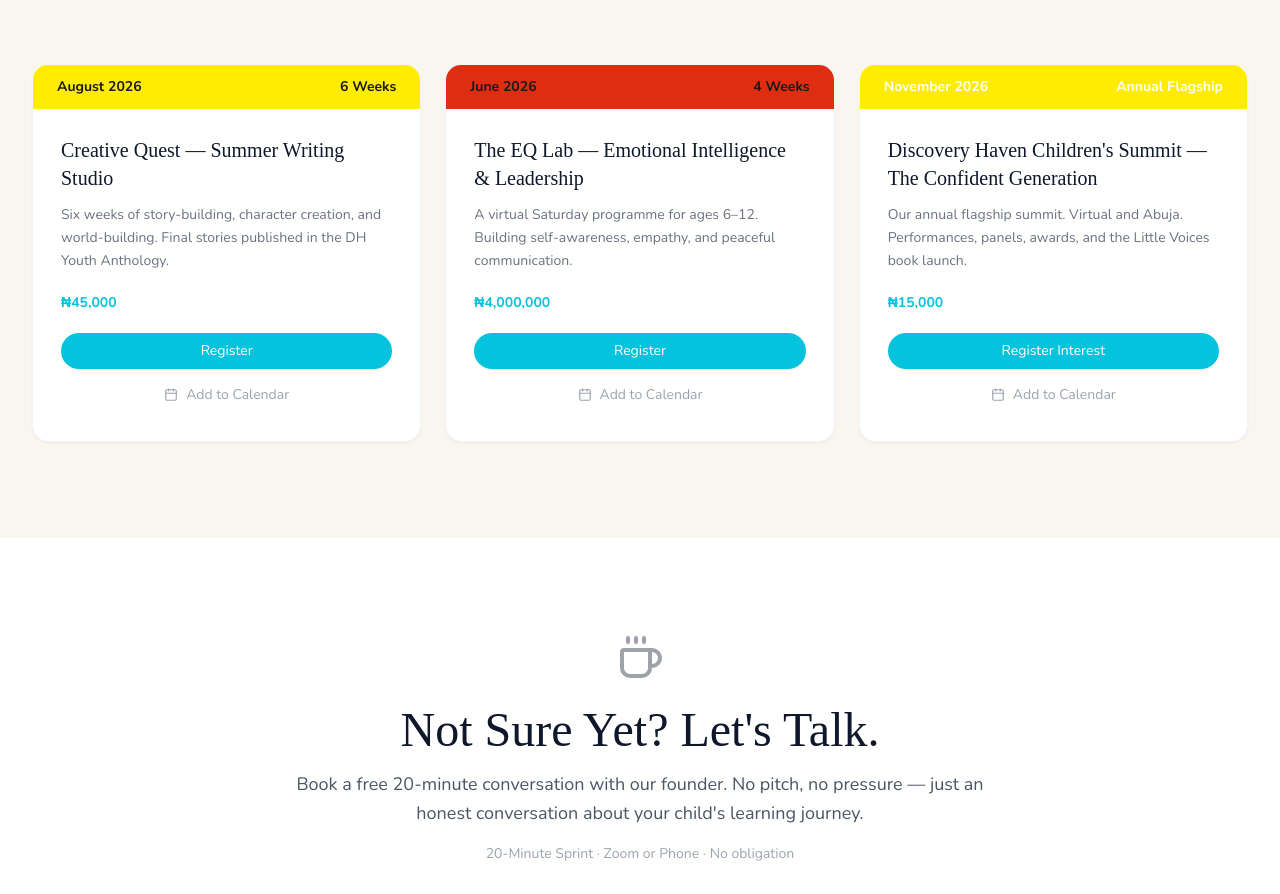
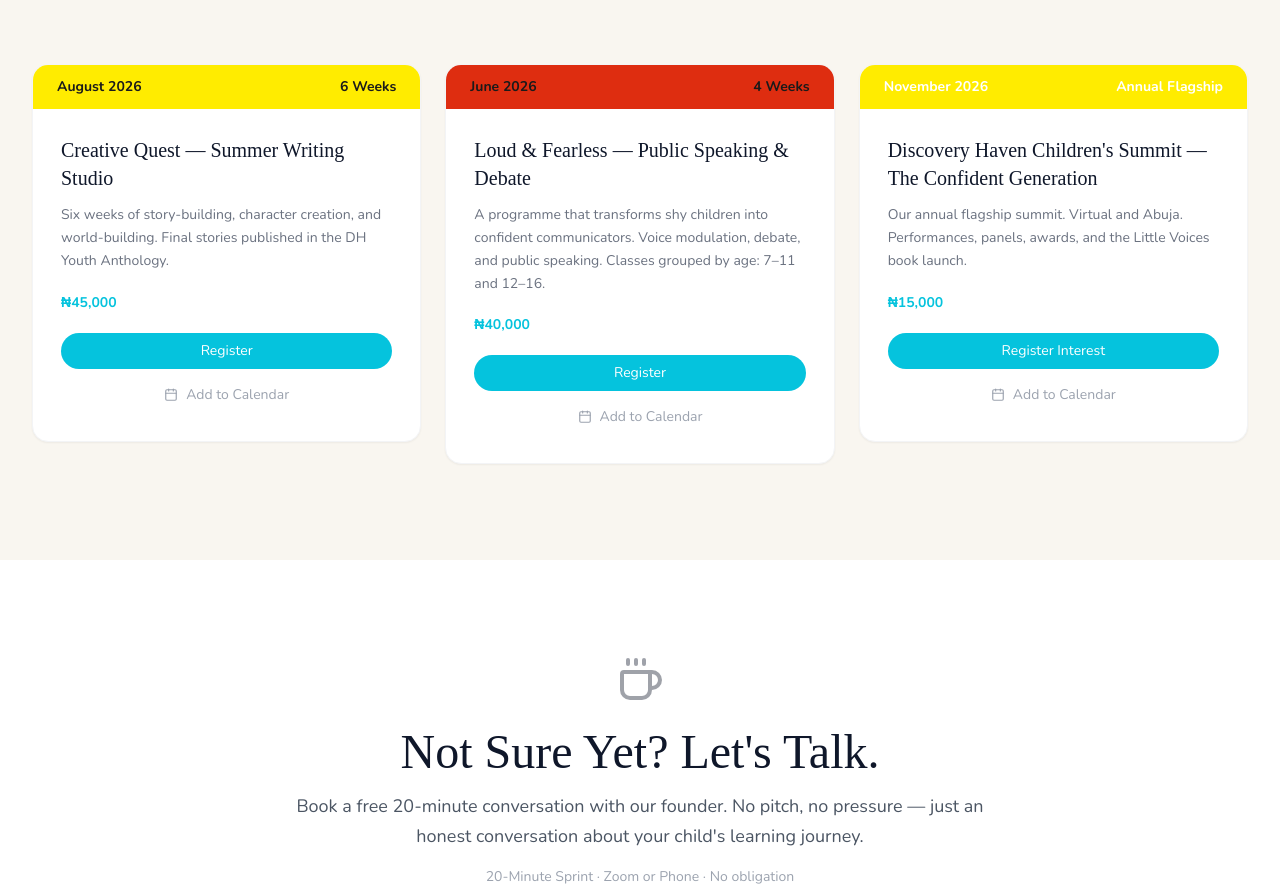
Before and after one commit to Tobennadev22/discoveryhaven, a React (Vite) app: page / in a window 1280 px wide. Shown: the part 4540-5434 px from the top of the page. Built offline with nearby package versions, Linux system fonts and the light colour scheme; a web font is replaced by a local one.

Commit message:
edited the event on landing page

```diff
--- a/src/data/content.js
+++ b/src/data/content.js
@@ -125,15 +125,15 @@ export const EVENTS = [
     location: "Virtual (Zoom)",
   },
   {
-    id: "eq-lab-june-2026",
-    title: "The EQ Lab — Emotional Intelligence & Leadership",
+    id: "loud-&-fearless-Oct-2026",
+    title: "Loud & Fearless — Public Speaking & Debate",
     date: "June 2026",
     duration: "4 Weeks",
     description:
-      "A virtual Saturday programme for ages 6–12. Building self-awareness, empathy, and peaceful communication.",
+      "A programme that transforms shy children into confident communicators. Voice modulation, debate, and public speaking. Classes grouped by age: 7–11 and 12–16.",
     dateBarColor: "#de2d10",
     dateBarTextColor: "#1a1a1a",
-    price: 4000000,
+    price: 40000,
     type: "cohort",
     gcalStart: "20260606",
     gcalEnd: "20260704",
```
